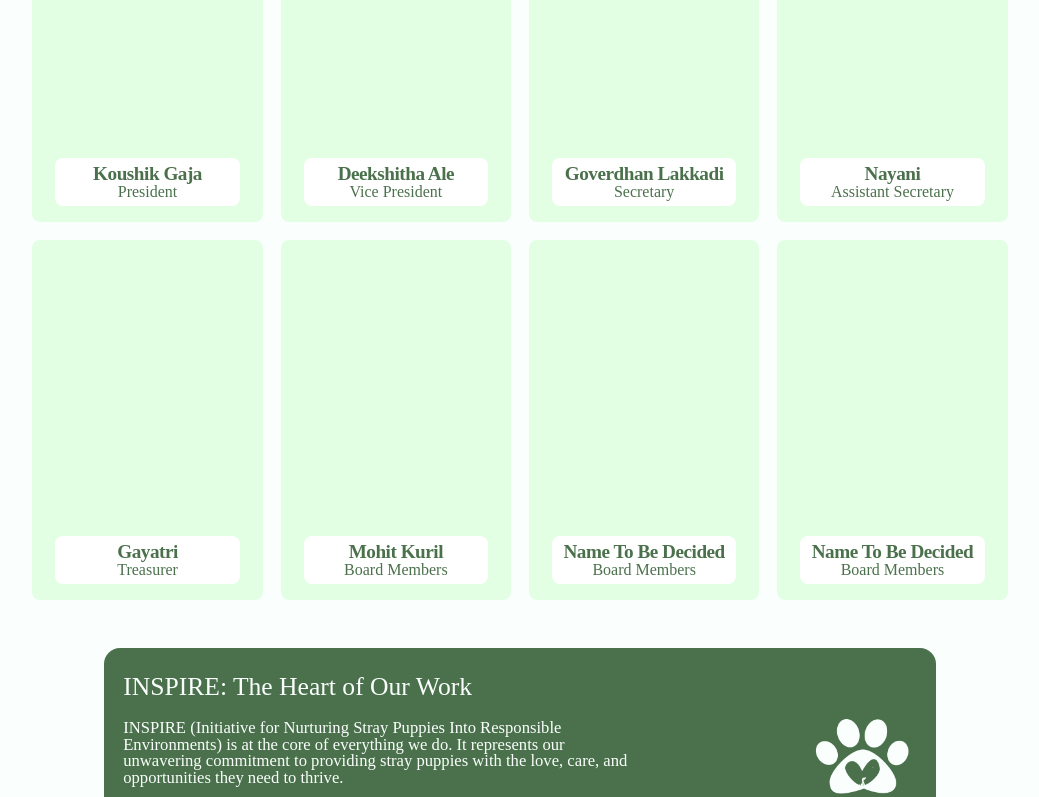
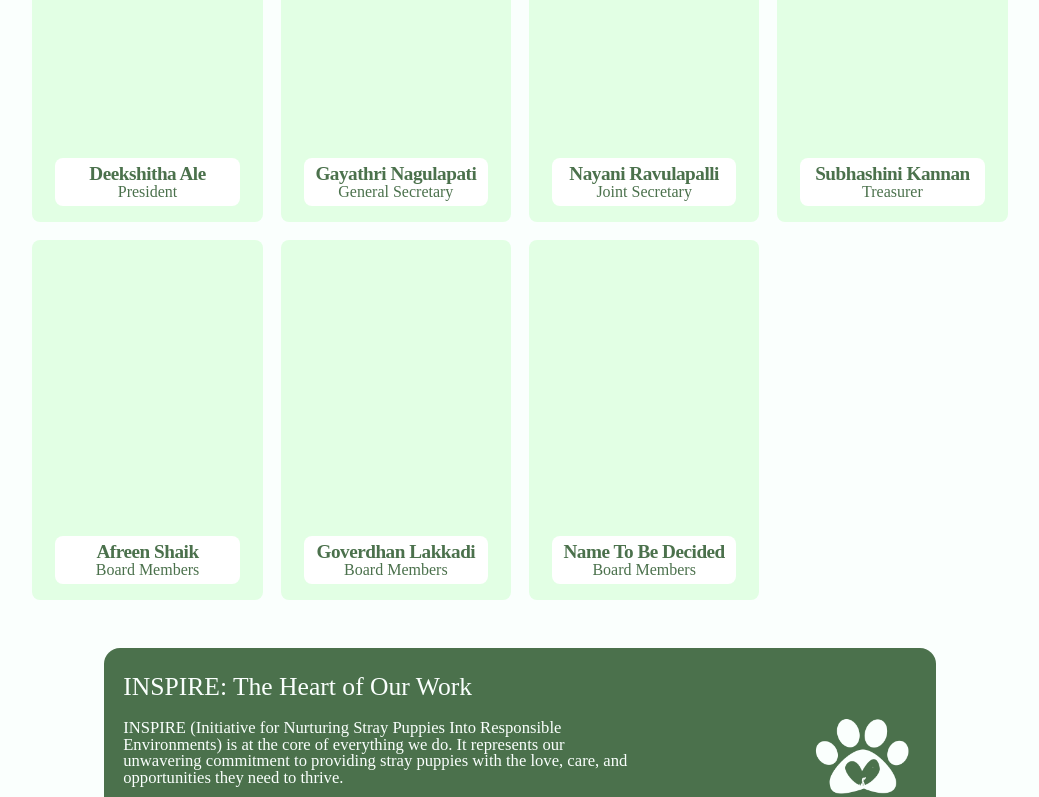
Before and after one commit to Nirvana-Paws-Initiative-Academy/NPIA, a Next.js app: page /about in a window 1280 px wide. Shown: the part 3454-4251 px from the top of the page, without its empty margins (120-1159 px from the left). Built offline with nearby package versions, Linux system fonts and the light colour scheme; a web font is replaced by a local one.

Commit message:
Update MeetTheTeam.tsx

```diff
--- a/app/about/_components/MeetTheTeam.tsx
+++ b/app/about/_components/MeetTheTeam.tsx
@@ -2,39 +2,39 @@ import React from "react";
 
 const TEAM = [
   {
-    id: 2,
-    name: "Koushik Gaja",
+    id: 1,
+    name: "Deekshitha Ale",
     role: "President",
   },
-  {
-    id: 1,
-    name: "Deekshitha Ale",
-    role: "Vice President",
-  },
+  // {
+  //   id: 2,
+  //   name: "Koushik Gaja",
+  //   role: "Vice President",
+  // },
 
   {
     id: 3,
-    name: "Goverdhan Lakkadi",
-    role: "Secretary",
+    name: "Gayathri Nagulapati",
+    role: "General Secretary",
   },
   {
     id: 4,
-    name: "Nayani",
-    role: "Assistant Secretary",
+    name: "Nayani Ravulapalli",
+    role: "Joint Secretary",
   },
   {
     id: 5,
-    name: "Gayatri",
+    name: "Subhashini Kannan",
     role: "Treasurer",
   },
   {
     id: 6,
-    name: "Mohit Kuril",
+    name: "Afreen Shaik",
     role: "Board Members",
   },
   {
     id: 7,
-    name: "Name To Be Decided",
+    name: "Goverdhan Lakkadi",
     role: "Board Members",
   },
   {
```
